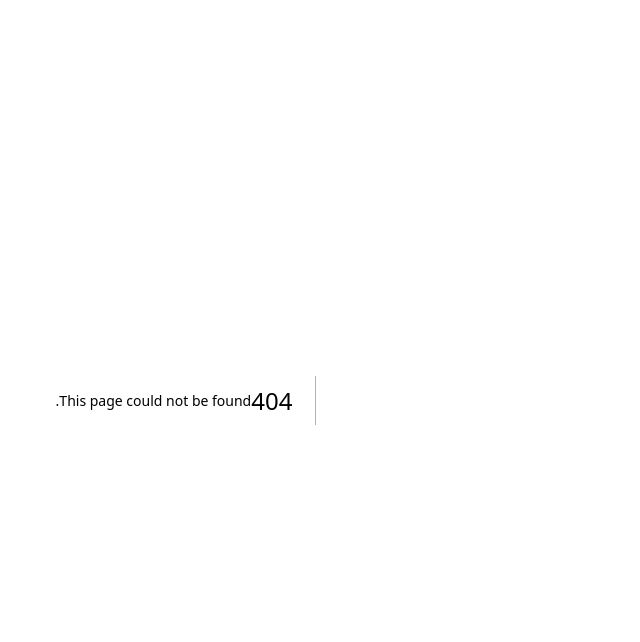
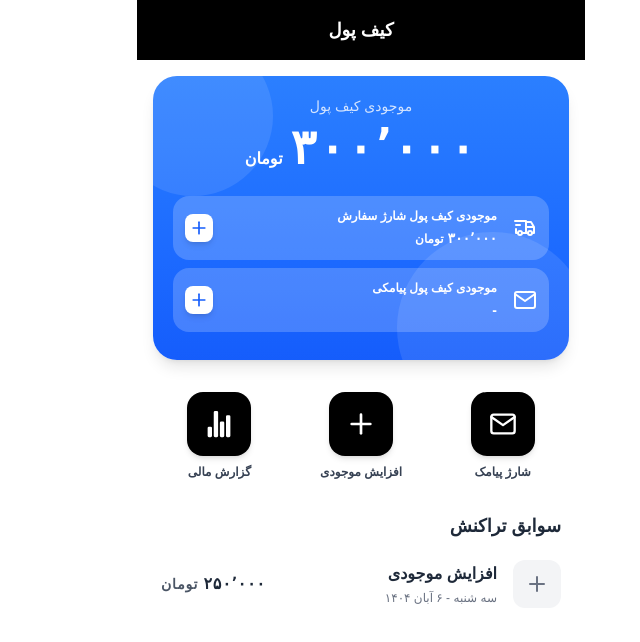
Before and after one commit to Jafar-Ranjbari/NewInbaar, a Next.js app: page /driver/driverWallet in a window 1280 px wide. Before the commit this address had no page. Shown: the top 642 px of the page, without its empty margins (486-1126 px from the left). Built offline with nearby package versions, Linux system fonts and the light colour scheme.

Commit message:
ui_driverWallet
تا اول  طراحی  لینگ  کیف پول  راننده ها

```diff
--- a/app/driver/DashboardDriver.tsx
+++ b/app/driver/DashboardDriver.tsx
@@ -1,7 +1,7 @@
 import React, { useEffect, useState } from 'react';
-import Link from 'next/link'; // ایمپورت لینک برای Next.js
+import Link from 'next/link';
 import { useAuthStore } from '../store/useAuthStore';
-import {  UserCircle, PackagePlus, Wallet, FileBarChart, ArrowLeft } from 'lucide-react';
+import { UserCircle, PackagePlus, Wallet, FileBarChart, ArrowLeft } from 'lucide-react';
 import { Company, CompanyType } from '../types';
 import { getCompanyByUserId, createCompany, createCompanyWalletTransaction } from '../company/companyService';
 import { IoNotificationsOutline } from "react-icons/io5";
@@ -38,8 +38,8 @@ export const DashboardDriver: React.FC = () => {
 
   if (!currentUser) return null;
 
-  const { walletBalance ,totalIncome } = useDriverDashboardData();
-
+  const { walletBalance, totalIncome, myOffers } = useDriverDashboardData();
+  const myoffereLength = myOffers.filter(c => c.state != "REJECTED").length;
 
   // -------------------- Top Header --------------------
   const TopHeader = () => (
@@ -59,7 +59,7 @@ export const DashboardDriver: React.FC = () => {
           <FaUserCircle className="text-5xl text-gray-400" />
           <div>
             <p className="font-bold text-gray-800">    خوش آمدی  {currentUser.fullName}    </p>
-            <p className="text-sm text-gray-500">پیکان وانت</p>
+            {/* <p className="text-sm text-gray-500">پیکان وانت</p> */}
           </div>
         </div>
         <button className="text-gray-600">
@@ -76,7 +76,7 @@ export const DashboardDriver: React.FC = () => {
       <div className="absolute left-4 -bottom-16 w-36 h-36 bg-white/10 rounded-full"></div>
       <div className="z-10 flex flex-col items-center justify-center gap-2">
         <Link
-          href="/driver/wallet"
+          href="/driver/driverWallet"
           className="bg-white rounded-full w-12 h-12 flex items-center justify-center shadow-lg"
         >
           <FaPlus className="text-blue-500 text-xl" />
@@ -103,7 +103,7 @@ export const DashboardDriver: React.FC = () => {
             <FaTruck className="text-blue-500" />
           </div>
         </div>
-        <p className="text-2xl font-bold text-right mt-4">۰</p>
+        <p className="text-2xl font-bold text-right mt-4">{myoffereLength.toLocaleString()}</p>
       </div>
       <div className="bg-white rounded-xl shadow-sm p-4">
         <div className="flex justify-between items-start">
@@ -249,44 +249,6 @@ export const DashboardDriver: React.FC = () => {
   ];
 
   return (
-    //  <div className="min-h-screen bg-gray-50">
-    //    {/* Header */}
-    //    <header className="bg-white shadow-sm border-b border-blue-500 sticky top-0 z-10">
-    //      <div className="max-w-7xl mx-auto px-4 h-16 flex items-center justify-between">
-    //        <div className="flex items-center gap-3">
-    //          <div className="p-2 rounded-lg bg-blue-100 text-blue-600"><Building2 size={24} /></div>
-    //          <h1 className="text-lg font-bold text-gray-800 hidden sm:block">پنل شرکت‌ها</h1>
-    //        </div>
-    //        <button onClick={logout} className="p-2 text-red-500 hover:bg-red-50 rounded-full transition-colors">
-    //          <LogOut size={20} />
-    //        </button>
-    //      </div>
-    //    </header>
-
-    //    <main className="max-w-5xl mx-auto px-4 py-10">
-    //      {loading ? (
-    //        <div className="text-center py-20 text-gray-500">در حال بارگذاری اطلاعات...</div>
-    //      ) : (
-    //        <div className="grid grid-cols-1 sm:grid-cols-2 lg:grid-cols-4 gap-6">
-    //          {menuItems.map((item, index) => (
-    //            <Link key={index} href={item.href} className="group">
-    //              <div className="bg-white p-6 rounded-xl shadow-sm hover:shadow-md border border-gray-100 transition-all duration-200 h-full flex flex-col items-center justify-center gap-4 cursor-pointer group-hover:-translate-y-1">
-    //                <div className={`p-4 rounded-full ${item.color} transition-transform group-hover:scale-110`}>
-    //                  {item.icon}
-    //                </div>
-    //                <span className="font-bold text-gray-700 text-lg group-hover:text-blue-600">
-    //                  {item.title}
-    //                </span>
-    //                <div className="text-xs text-gray-400 flex items-center gap-1 opacity-0 group-hover:opacity-100 transition-opacity">
-    //                  ورود به بخش <ArrowLeft size={12} />
-    //                </div>
-    //              </div>
-    //            </Link>
-    //          ))}
-    //        </div>
-    //      )}
-    //    </main>
-    //  </div>
     <>
       <Homedriverpanel />
 
--- /dev/null
+++ b/app/driver/driverWallet/page.tsx
@@ -0,0 +1,124 @@
+import React from 'react';
+import { TbTruckDelivery } from 'react-icons/tb';
+import { FiMail, FiPlus } from 'react-icons/fi';
+import { IoStatsChart } from 'react-icons/io5';
+import Link from "next/link";
+
+// Helper function to format numbers with Persian numerals and commas
+const formatNumber = (num:any) => {
+  return num.toLocaleString('fa-IR');
+};
+
+const Header = () => (
+  <header className="bg-black text-white text-center py-4 sticky top-0 z-10">
+    <h1 className="text-lg font-bold">کیف پول</h1>
+  </header>
+);
+
+const WalletBalance = () => (
+  <div className="flex flex-col items-center text-white mb-6">
+    <p className="text-sm opacity-80">موجودی کیف پول</p>
+    <div className="flex items-baseline mt-2">
+      <span className="text-5xl font-bold tracking-wider">{formatNumber(300000)}</span>
+      <span className="text-base font-semibold mr-2">تومان</span>
+    </div>
+  </div>
+);
+
+const BalanceDetailRow = ({ icon, label, amount }:any) => (
+  <div className="flex items-center justify-between bg-white/20 p-3 rounded-2xl mb-2">
+    <div className="flex items-center text-white">
+      {icon}
+      <div className="mr-4">
+        <p className="text-xs font-semibold">{label}</p>
+        {typeof amount === 'number' && (
+          <p className="text-sm font-bold mt-1">{formatNumber(amount)} <span className="text-xs">تومان</span></p>
+        )}
+        {typeof amount === 'string' && (
+          <p className="text-sm font-bold mt-1">{amount}</p>
+        )}
+      </div>
+    </div>
+    <button className="bg-white text-blue-600 rounded-lg w-7 h-7 flex items-center justify-center shadow-md">
+      <FiPlus className="w-5 h-5" />
+    </button>
+  </div>
+);
+
+const WalletCard = () => (
+  <div className="bg-gradient-to-b from-blue-500 to-blue-600 rounded-3xl p-5 shadow-lg relative overflow-hidden">
+    <div className="absolute -top-10 -left-10 w-40 h-40 bg-white/10 rounded-full"></div>
+    <div className="absolute -bottom-16 -right-5 w-48 h-48 bg-white/10 rounded-full"></div>
+    <div className="relative z-10">
+      <WalletBalance />
+      <BalanceDetailRow icon={<TbTruckDelivery size={24} />} label="موجودی کیف پول شارژ سفارش" amount={300000} />
+      <BalanceDetailRow icon={<FiMail size={24} />} label="موجودی کیف پول پیامکی" amount="-" />
+    </div>
+  </div>
+);
+
+const ActionButton = ({ icon, label }:any) => (
+  <div className="flex flex-col items-center space-y-2">
+    <button className="bg-black text-white w-16 h-16 rounded-2xl flex items-center justify-center shadow-md">
+      {icon}
+    </button>
+    <p className="text-xs font-semibold text-gray-700">{label}</p>
+  </div>
+);
+
+const ActionButtons = () => (
+  <div className="my-8 flex justify-around items-start">
+    <Link href="/driver/smsCharge">
+      <ActionButton icon={<FiMail size={28} />} label="شارژ پیامک" />
+    </Link>
+
+    <Link href="/driver/increaseBalance">
+      <ActionButton icon={<FiPlus size={32} />} label="افزایش موجودی" />
+    </Link>
+
+    <Link href="/driver/financeReport">
+      <ActionButton icon={<IoStatsChart size={28} />} label="گزارش مالی" />
+    </Link>
+  </div>
+);
+
+const TransactionItem = () => (
+  <div className="flex items-center justify-between py-3">
+    <div className="flex items-center">
+      <div className="bg-gray-100 rounded-xl w-12 h-12 flex items-center justify-center ml-4">
+        <FiPlus className="text-gray-500 w-6 h-6" />
+      </div>
+      <div>
+        <p className="font-bold text-gray-800">افزایش موجودی</p>
+        <p className="text-xs text-gray-500 mt-1">سه شنبه - ۶ آبان ۱۴۰۴</p>
+      </div>
+    </div>
+    <p className="font-bold text-base text-gray-800 tracking-wider">
+      {formatNumber(250000)} <span className="text-sm text-gray-600">تومان</span>
+    </p>
+  </div>
+);
+
+
+const TransactionHistory = () => (
+  <div className="mt-8 px-2">
+    <h2 className="font-bold text-lg text-gray-800 mb-2">سوابق تراکنش</h2>
+    <TransactionItem />
+  </div>
+);
+
+
+const wallet = () => {
+  return (
+    <div dir="rtl" className="bg-white min-h-screen font-[sans-serif] text-gray-900 w-full max-w-md mx-auto">
+      <Header />
+      <main className="p-4 pb-20">
+        <WalletCard />
+        <ActionButtons />
+        <TransactionHistory />
+      </main>
+    </div>
+  );
+};
+
+export default wallet;
--- a/db.json
+++ b/db.json
@@ -191,6 +191,14 @@
       "orders_change": 0,
       "description": "هدیه اولین ورود",
       "timestamp": "2025-11-24T10:47:42.593Z"
+    },
+    {
+      "id": "aklfr1nsh",
+      "ownerID": "1763561536267",
+      "balance_change": 100000,
+      "orders_change": 0,
+      "description": "افزایش اعتبار",
+      "timestamp": "2025-11-27T06:15:46.563Z"
     }
   ],
   "companies": [
@@ -207,6 +215,16 @@
     {
       "id": "1764010245392",
       "userID": "1",
+      "type": "REAL"
+    },
+    {
+      "id": "1764018333411",
+      "userID": "0725",
+      "type": "REAL"
+    },
+    {
+      "id": "1764018333417",
+      "userID": "0725",
       "type": "REAL"
     }
   ],
@@ -330,6 +348,22 @@
       "orders_change": 0,
       "description": "هدیه ورود",
       "timestamp": "2025-11-24T18:50:45.412Z"
+    },
+    {
+      "id": "k6z3klfsh",
+      "ownerID": "1764018333417",
+      "balance_change": 100000,
+      "orders_change": 0,
+      "description": "هدیه ورود",
+      "timestamp": "2025-11-24T21:05:33.508Z"
+    },
+    {
+      "id": "vgkqzx83k",
+      "ownerID": "1764018333411",
+      "balance_change": 100000,
+      "orders_change": 0,
+      "description": "هدیه ورود",
+      "timestamp": "2025-11-24T21:05:33.510Z"
     }
   ],
   "orders": [
@@ -453,7 +487,7 @@
       "commentDriver": "",
       "deliveryEstimateTime": "3",
       "driverName": "راننده  چهارم چهارم",
-      "state": "PENDING",
+      "state": "REJECTED",
       "date": "2025-11-19T18:09:12.926Z"
     },
     {
@@ -486,7 +520,7 @@
       "commentDriver": "",
       "deliveryEstimateTime": "4",
       "driverName": "امیر امیری",
-      "state": "PENDING",
+      "state": "REJECTED",
       "date": "2025-11-24T10:48:43.441Z"
     }
   ],
```
Also changed, not shown: app/user/Dashboard.tsx (indentation only).
